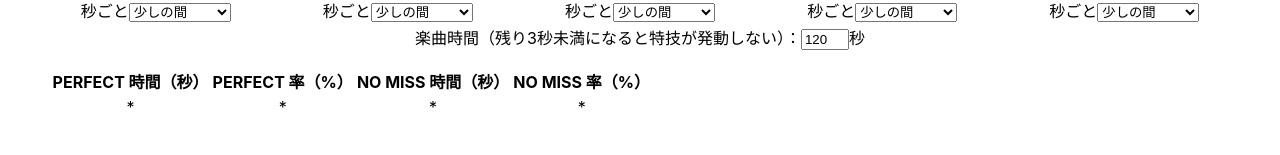
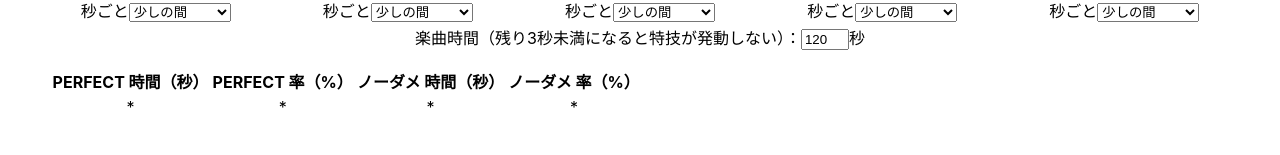
Before and after one commit to amayav/LifeHelper, a React (Create React App) app: page / in a window 1280 px wide. Shown: the part 369-524 px from the top of the page. Built offline with nearby package versions, Linux system fonts and the light colour scheme.

Commit message:
no miss changed to no damage

```diff
--- a/src/App.tsx
+++ b/src/App.tsx
@@ -31,8 +31,8 @@ export interface SimpleData {
 export interface TimeRatioData {
   perfect_time: string;
   perfect_ratio: string;
-  no_miss_time: string;
-  no_miss_ratio: string;
+  no_damage_time: string;
+  no_damage_ratio: string;
 }
 
 function Table ({ columns, data } : { columns: Column<any>[], data: any[] } ) : any {
@@ -194,15 +194,15 @@ export class Idols extends React.Component <{}, {skills: Skill[], music_time: nu
   getPerfectRatio(): number {
     return this.perfect_ratio
   }
-  no_miss_time: number = -1
+  no_damage_time: number = -1
   getNoMissTime(): number {
-    return this.no_miss_time
+    return this.no_damage_time
   }
-  no_miss_ratio: number = -1
+  no_damage_ratio: number = -1
   getNoMissRatio(): number {
-    return this.no_miss_ratio
+    return this.no_damage_ratio
   }
-  time_ratio: TimeRatioData[] = [{perfect_time: "*", perfect_ratio: "*", no_miss_time: "*", no_miss_ratio: "*"}]
+  time_ratio: TimeRatioData[] = [{perfect_time: "*", perfect_ratio: "*", no_damage_time: "*", no_damage_ratio: "*"}]
 
   private is_activated(current_time: number, skill: Skill, music_time: number): boolean {
     /*
@@ -310,11 +310,11 @@ export class Idols extends React.Component <{}, {skills: Skill[], music_time: nu
       /* change to perfect mode */
       this.change_simple_mode("p", current_time)
       this.perfect_time += 0.5
-      this.no_miss_time += 0.5
+      this.no_damage_time += 0.5
     } else if (is_guard === true) {
       /* change to guard mode */
       this.change_simple_mode("g", current_time)
-      this.no_miss_time += 0.5
+      this.no_damage_time += 0.5
     } else {
       /* change to miss mode */
       this.change_simple_mode("", current_time)
@@ -373,8 +373,8 @@ export class Idols extends React.Component <{}, {skills: Skill[], music_time: nu
 
     this.perfect_time = 0
     this.perfect_ratio = 0
-    this.no_miss_time = 0
-    this.no_miss_ratio = 0
+    this.no_damage_time = 0
+    this.no_damage_ratio = 0
 
     const timeList : number[] = [...Array(music_time*2)].map((_i, i) => i/2)
 
@@ -389,13 +389,13 @@ export class Idols extends React.Component <{}, {skills: Skill[], music_time: nu
     })
 
     this.perfect_ratio = this.perfect_time / music_time * 100
-    this.no_miss_ratio = this.no_miss_time / music_time * 100
+    this.no_damage_ratio = this.no_damage_time / music_time * 100
 
     this.time_ratio = [{
       perfect_time: this.perfect_time.toFixed(1),
       perfect_ratio: this.perfect_ratio.toFixed(1),
-      no_miss_time: this.no_miss_time.toFixed(1),
-      no_miss_ratio: this.no_miss_ratio.toFixed(1)
+      no_damage_time: this.no_damage_time.toFixed(1),
+      no_damage_ratio: this.no_damage_ratio.toFixed(1)
     }]
   }
 
@@ -452,8 +452,8 @@ export class Idols extends React.Component <{}, {skills: Skill[], music_time: nu
     const time_ratio_columns : Column<TimeRatioData>[] = [
         { Header: "PERFECT 時間（秒）", accessor: "perfect_time" },
         { Header: "PERFECT 率（%）", accessor: "perfect_ratio" },
-        { Header: "NO MISS 時間（秒）", accessor: "no_miss_time" },
-        { Header: "NO MISS 率（%）", accessor: "no_miss_ratio" },
+        { Header: "ノーダメ 時間（秒）", accessor: "no_damage_time" },
+        { Header: "ノーダメ 率（%）", accessor: "no_damage_ratio" },
       ]
     this.idolsData =
       {
```
